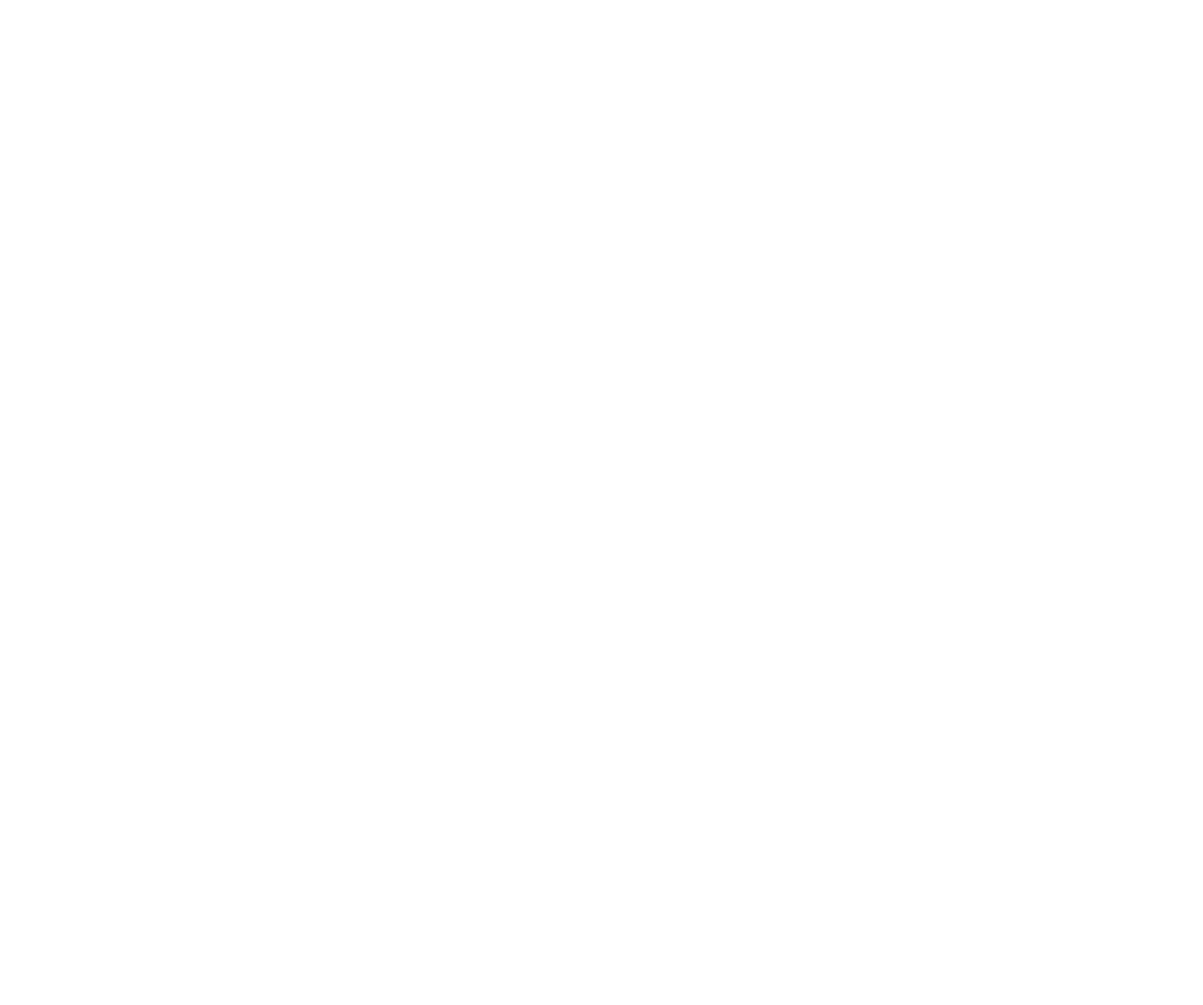
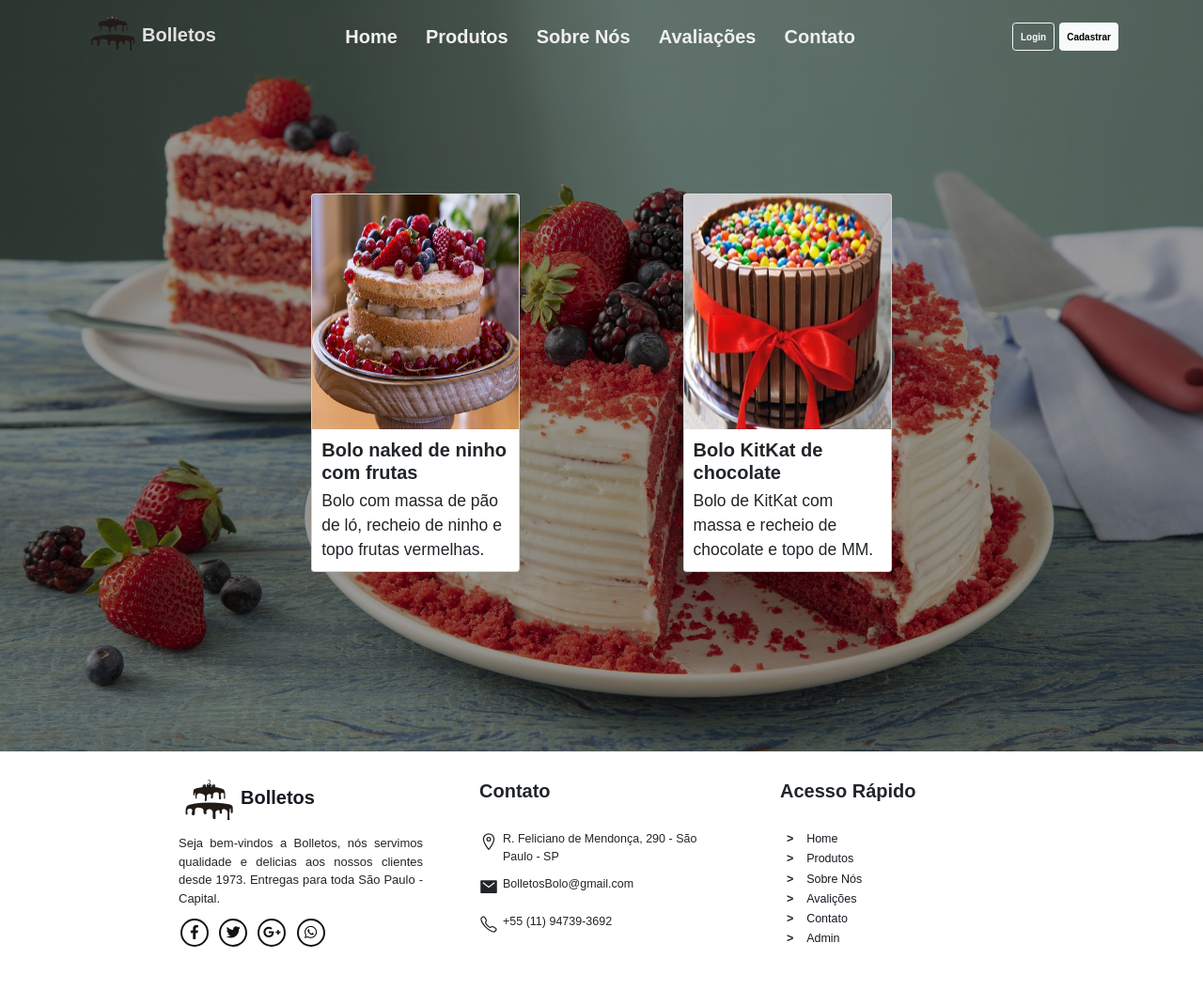
Before and after one commit to Guimart1/Site-Final-PW2, a PHP site: page /ClienteArea/produtos.html in a window 1280 px wide. Before the commit the page is empty. Shown: the whole page at 94% size. Before the commit the page ends 800 px from the top, so only its background shows below. Run offline with PHP 8.4, Linux system fonts and the light colour scheme.

Commit message:
guimart1

```diff
--- a/Confeitaria/ClienteArea/produtos.html
+++ b/Confeitaria/ClienteArea/produtos.html
@@ -4,8 +4,105 @@
     <meta charset="UTF-8">
     <meta name="viewport" content="width=device-width, initial-scale=1.0">
     <title>Produtos</title>
+    <link rel="stylesheet" href="https://unpkg.com/swiper/swiper-bundle.min.css">
+    <link rel="stylesheet" href="https://cdnjs.cloudflare.com/ajax/libs/font-awesome/5.15.4/css/all.min.css">
+    <link rel="stylesheet" type="text/css" href="style.css" media="screen">
+    <link href="https://cdn.jsdelivr.net/npm/bootstrap@5.3.2/dist/css/bootstrap.min.css" rel="stylesheet" integrity="sha384-T3c6CoIi6uLrA9TneNEoa7RxnatzjcDSCmG1MXxSR1GAsXEV/Dwwykc2MPK8M2HN" crossorigin="anonymous">
 </head>
 <body>
+    <header class="header">
+        <div class="logoContent">
+            <a href="#" class="logo"><img src="IMG/logo.png" alt=""></a>
+            <h1 class="logoName" style="color: #e1e1e1;">Bolletos</h1>
+        </div>
 
+        <nav class="navbar">
+            <a href="index.html">home</a>
+            <a href="produtos.html">produtos</a>
+            <a href="sobre.html">sobre nós</a>
+            <a href="#review">avaliações</a>
+            <a href="#contact">contato</a>
+        </nav>
+
+        <div class="icon d-flex align-items-center justify-content-center">
+            <a href="login.html"><button type="button" class="btn btn-outline-light fw-bold"  style="height: 30px;">Login</button></a>
+            <button type="button" class="btn btn-light ms-2 fw-bold" style="height: 30px;">Cadastrar</button>
+            <i class="fas fa-bars ms-5" id="menu-bar"></i>
+        </div>
+
+        <div class="search">
+            <input type="search" placeholder="search...">
+        </div>
+    </header>
+
+    <div class="container-fluid d-flex align-items-center justify-content-center box" id="box">
+        <div class="row w-75 justify-content-evenly flex-wrap">
+            <div class="col-md-3">
+                <div class="card mt-4" >
+                    <img src="./IMG/bolo naked.jpg" class="card-img-top" alt="..." style="height: 250px;">
+                    <div class="card-body">
+                      <h2 class="card-title fw-bold">Bolo naked de ninho com frutas</h2>
+                      <p class="card-text fs-3">Bolo com massa de pão de ló, recheio de ninho e topo frutas vermelhas.</p>
+                    </div>
+                  </div>
+            </div>
+            <div class="col-md-3">
+                <div class="card mt-4">
+                    <img src="./IMG/bolo kitkat.jpg" class="card-img-top" alt="..." style="height: 250px;">
+                    <div class="card-body">
+                      <h2 class="card-title fw-bold">Bolo KitKat de chocolate</h2>
+                      <p class="card-text fs-3">Bolo de KitKat com massa e recheio de chocolate e topo de MM.</p>
+                    </div>
+                  </div>
+            </div>
+        </div>
+    </div>
+
+    <footer>
+        <div class=" row w-100 ms-0 justify-content-center" style="height: 270px;">
+            <div class="boxFooter col-md-3 p-5">
+                <div class="d-flex flex-row align-items-center mb-4">
+                    <img src="IMG/logo.png" alt="">
+                    <h1 class="logoName">Bolletos</h1>
+                </div>
+                <p class="footerText">Seja bem-vindos a Bolletos, nós servimos qualidade e delicias aos nossos clientes desde 1973. Entregas para toda São Paulo - Capital.</p>
+                <div class="social-container">
+                    <div class="social "><i class="fab fa-facebook-f"></i></div>
+                    <div class="social "><i class="fab fa-twitter"></i></div>
+                    <div class="social "><i class="fab fa-google-plus-g"></i></div>
+                    <div class="social "><i class="fab fa-whatsapp"></i></div>
+                </div>
+            </div>
+            <div class="boxFooter col-md-3 p-5" id="endereco">
+                <h2 class="mb-5 fw-bold">Contato</h2>
+                <div>
+                    <span><ion-icon name="location-outline"></ion-icon></span><span class="adressInfo ms-2 fs-5">R. Feliciano de Mendonça, 290 - São Paulo - SP</span>
+                </div>
+                <div>
+                    <span><ion-icon name="mail-sharp"></ion-icon></span><span class="adressInfo ms-2 fs-5">BolletosBolo@gmail.com</span>
+                </div>
+                <div class="pb-3">
+                    <span><ion-icon name="call-outline"></ion-icon></span><span class="adressInfo ms-2 fs-5">+55 (11) 94739-3692</span>
+                </div>
+            </div>
+            <div class="boxFooter col-md-3 p-5">
+                <h2 class="mb-5 fw-bold">Acesso Rápido</h2>
+                    <ul class="listFooter fs-5" id="listFooter">
+                        <li class=" mb-1"><a href="">Home</a></li>
+                        <li class=" mb-1"><a href="produtos.html">Produtos</a></li>
+                        <li class=" mb-1"><a href="sobre.html">Sobre Nós</a></li>
+                        <li class=" mb-1"><a href="">Avalições</a></li>
+                        <li class=" mb-1"><a href="contato.html">Contato</a></li>
+                        <li class=" mb-1"><a href="../area-admin/home/index.php">Admin</a></li>
+                    </ul>
+            </div>
+        </div>
+
+    </footer>
+
+    <script src="https://cdn.jsdelivr.net/npm/bootstrap@5.3.2/dist/js/bootstrap.bundle.min.js" integrity="sha384-C6RzsynM9kWDrMNeT87bh95OGNyZPhcTNXj1NW7RuBCsyN/o0jlpcV8Qyq46cDfL" crossorigin="anonymous"></script>
+    <script src="index.js"></script>
+    <script type="module" src="https://unpkg.com/ionicons@7.1.0/dist/ionicons/ionicons.esm.js"></script>
+    <script nomodule src="https://unpkg.com/ionicons@7.1.0/dist/ionicons/ionicons.js"></script>
 </body>
 </html>
--- a/Confeitaria/ClienteArea/style.css
+++ b/Confeitaria/ClienteArea/style.css
@@ -15,7 +15,6 @@ body {
     outline: none;
     border: none;
     text-decoration: none;
-    text-transform: capitalize;
     transition: .2s linear;
 }
 html{
@@ -45,6 +44,7 @@ html::-webkit-scrollbar-thumb{
     z-index: 999;
     background: transparent;
     backdrop-filter: blur(5px);
+    text-transform: capitalize;
 }
 .header .logoContent{
     display: flex;
```
Also changed, not shown: Confeitaria/ClienteArea/index.html (+7 -10 lines), Confeitaria/ClienteArea/sobre.html (+85 -0 lines), Confeitaria/ClienteArea/IMG/bolo kitkat.jpg (added), Confeitaria/ClienteArea/IMG/bolo naked.jpg (added).
